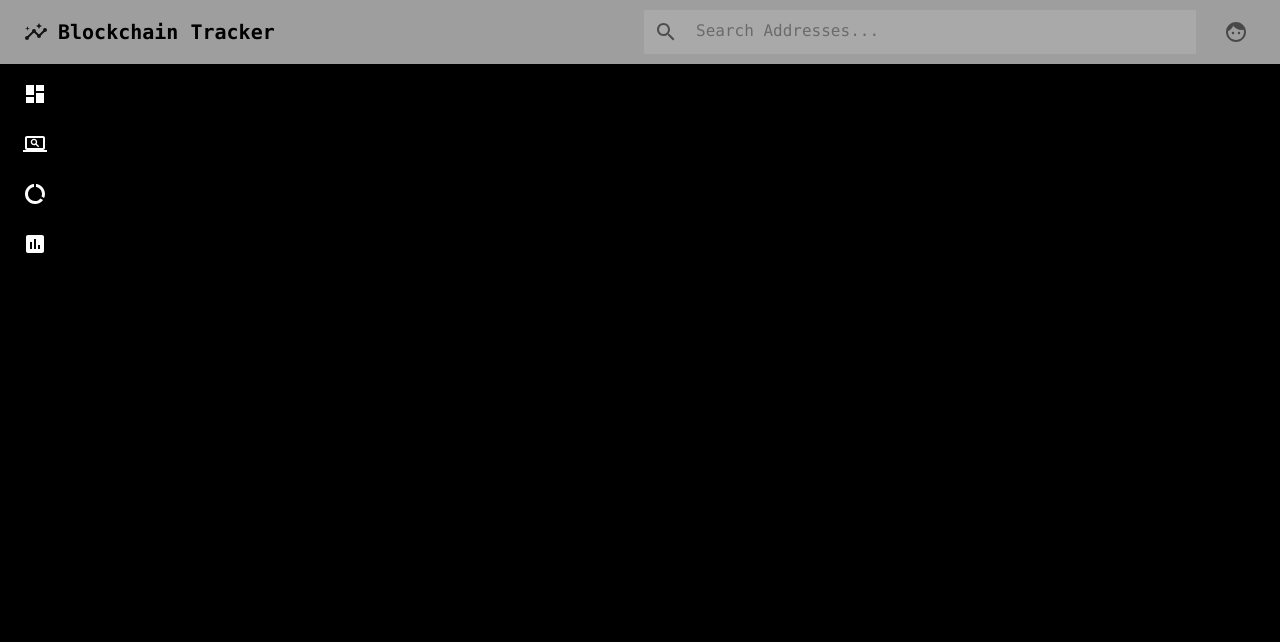
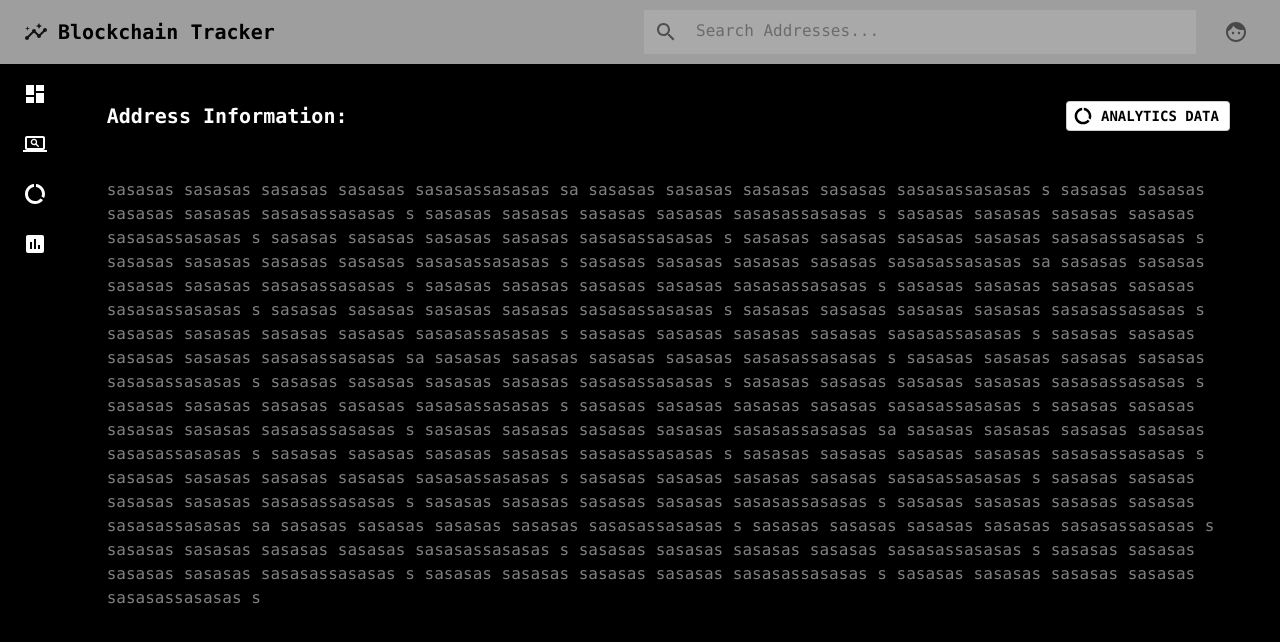
Before and after one commit to cs130-w22/Group-B6, a React (Create React App) app in the folder blockchain-tracker-frontend/: page / in a window 1280 px wide. Both pictures are taken after a click on the button 27 px from the left and 189 px from the top of the page. Shown: the top 642 px of the page. Built offline with nearby package versions, Linux system fonts and the light colour scheme.

Commit message:
Analytics Placeholder Added

```diff
--- a/blockchain-tracker-frontend/src/analytics/index.js
+++ b/blockchain-tracker-frontend/src/analytics/index.js
@@ -1,10 +1,57 @@
 import Typography from "@mui/material/Typography";
 import * as React from "react";
+import {Box, Button} from "@mui/material";
+import DataUsageIcon from '@mui/icons-material/DataUsage';
 
-function Analytics() {
-    return <div>
-        <Typography paragraph>
-            Analytics data goes here
+function Analytics({selectedAddress}) {
+    return<div style={{ height: 500, width: '100%', color: 'grey'}}>
+        <Box sx={{display: 'flex', marginTop: '20px'}}>
+            <Typography sx={{ mt: 2, mb: 2, flex: 1, fontWeight: 'bold', color: 'white' }} variant="h6">Address Information: {selectedAddress}</Typography>
+            <Button variant="outlined" startIcon={<DataUsageIcon />} sx={{backgroundColor: 'white', color: 'black', fontWeight: 'bold', height: '30px', padding: '10px 10px', alignSelf: 'center', marginRight: '50px', '&:hover' : { background: 'darkgrey' }}}>
+                ANALYTICS DATA
+            </Button>
+        </Box>
+        <Typography paragraph sx={{marginRight: '50px', marginTop: '30px'}}>
+            sasasas sasasas sasasas sasasas sasasassasasas sa
+            sasasas sasasas sasasas sasasas sasasassasasas s
+            sasasas sasasas sasasas sasasas sasasassasasas s
+            sasasas sasasas sasasas sasasas sasasassasasas s
+            sasasas sasasas sasasas sasasas sasasassasasas s
+            sasasas sasasas sasasas sasasas sasasassasasas s
+            sasasas sasasas sasasas sasasas sasasassasasas s
+            sasasas sasasas sasasas sasasas sasasassasasas s
+            sasasas sasasas sasasas sasasas sasasassasasas sa
+            sasasas sasasas sasasas sasasas sasasassasasas s
+            sasasas sasasas sasasas sasasas sasasassasasas s
+            sasasas sasasas sasasas sasasas sasasassasasas s
+            sasasas sasasas sasasas sasasas sasasassasasas s
+            sasasas sasasas sasasas sasasas sasasassasasas s
+            sasasas sasasas sasasas sasasas sasasassasasas s
+            sasasas sasasas sasasas sasasas sasasassasasas s
+            sasasas sasasas sasasas sasasas sasasassasasas sa
+            sasasas sasasas sasasas sasasas sasasassasasas s
+            sasasas sasasas sasasas sasasas sasasassasasas s
+            sasasas sasasas sasasas sasasas sasasassasasas s
+            sasasas sasasas sasasas sasasas sasasassasasas s
+            sasasas sasasas sasasas sasasas sasasassasasas s
+            sasasas sasasas sasasas sasasas sasasassasasas s
+            sasasas sasasas sasasas sasasas sasasassasasas s
+            sasasas sasasas sasasas sasasas sasasassasasas sa
+            sasasas sasasas sasasas sasasas sasasassasasas s
+            sasasas sasasas sasasas sasasas sasasassasasas s
+            sasasas sasasas sasasas sasasas sasasassasasas s
+            sasasas sasasas sasasas sasasas sasasassasasas s
+            sasasas sasasas sasasas sasasas sasasassasasas s
+            sasasas sasasas sasasas sasasas sasasassasasas s
+            sasasas sasasas sasasas sasasas sasasassasasas s
+            sasasas sasasas sasasas sasasas sasasassasasas sa
+            sasasas sasasas sasasas sasasas sasasassasasas s
+            sasasas sasasas sasasas sasasas sasasassasasas s
+            sasasas sasasas sasasas sasasas sasasassasasas s
+            sasasas sasasas sasasas sasasas sasasassasasas s
+            sasasas sasasas sasasas sasasas sasasassasasas s
+            sasasas sasasas sasasas sasasas sasasassasasas s
+            sasasas sasasas sasasas sasasas sasasassasasas s
         </Typography>
     </div>
 }
--- a/blockchain-tracker-frontend/src/home/index.js
+++ b/blockchain-tracker-frontend/src/home/index.js
@@ -46,7 +46,7 @@ function Home() {
                 <Grid item xs={12}>
                     { page === 0 ? <Overview setSelectedAddress={setSelectedAddress} selectedAddress={selectedAddress}/>
                         : page === 1 ? <Search selectedAddress={selectedAddress}/>
-                            : page === 2 ? <Analytics/> : <Report selectedAddress={selectedAddress}/>
+                            : page === 2 ? <Analytics selectedAddress={selectedAddress}/> : <Report selectedAddress={selectedAddress}/>
                     }
                 </Grid>
             </Grid>
```
